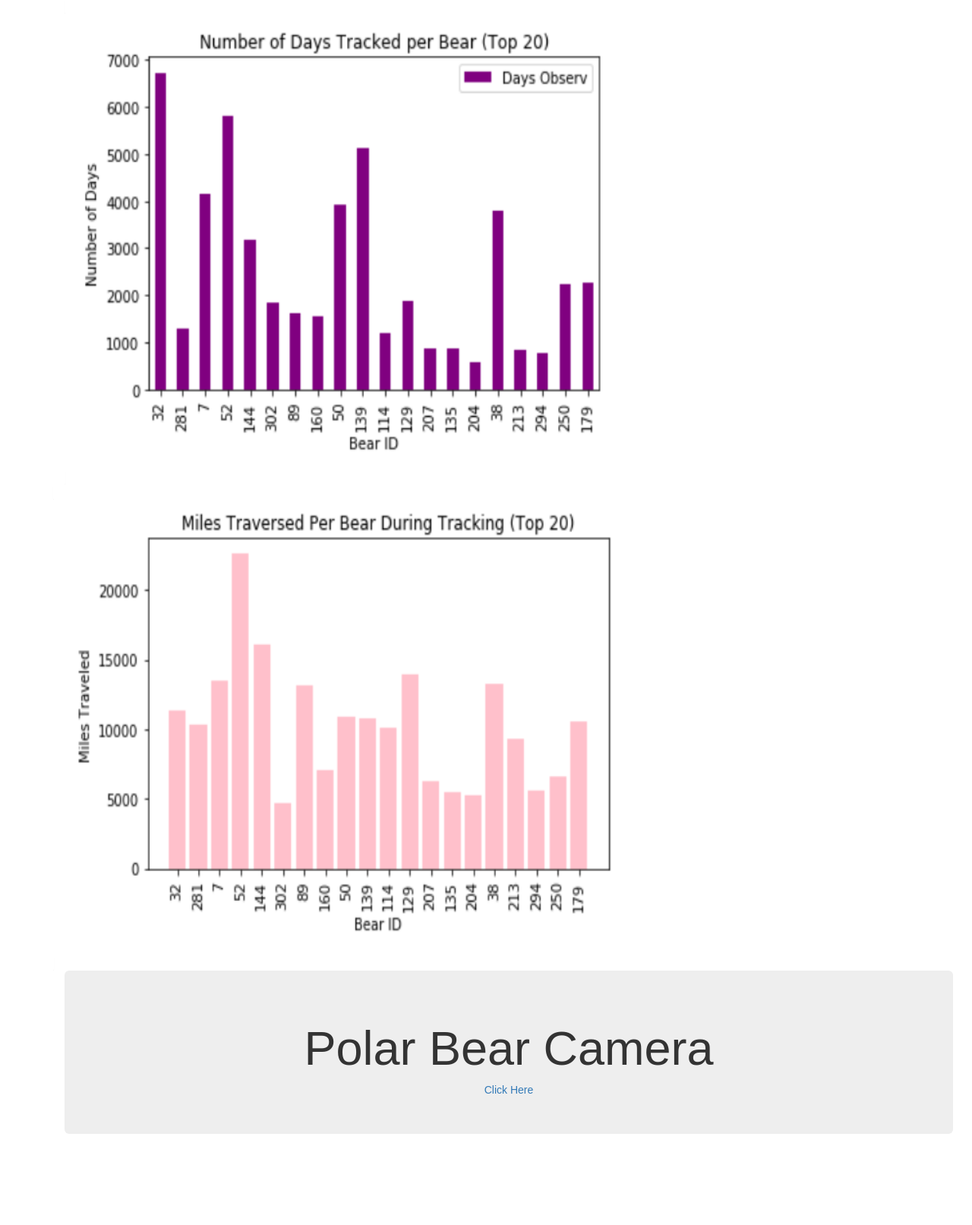
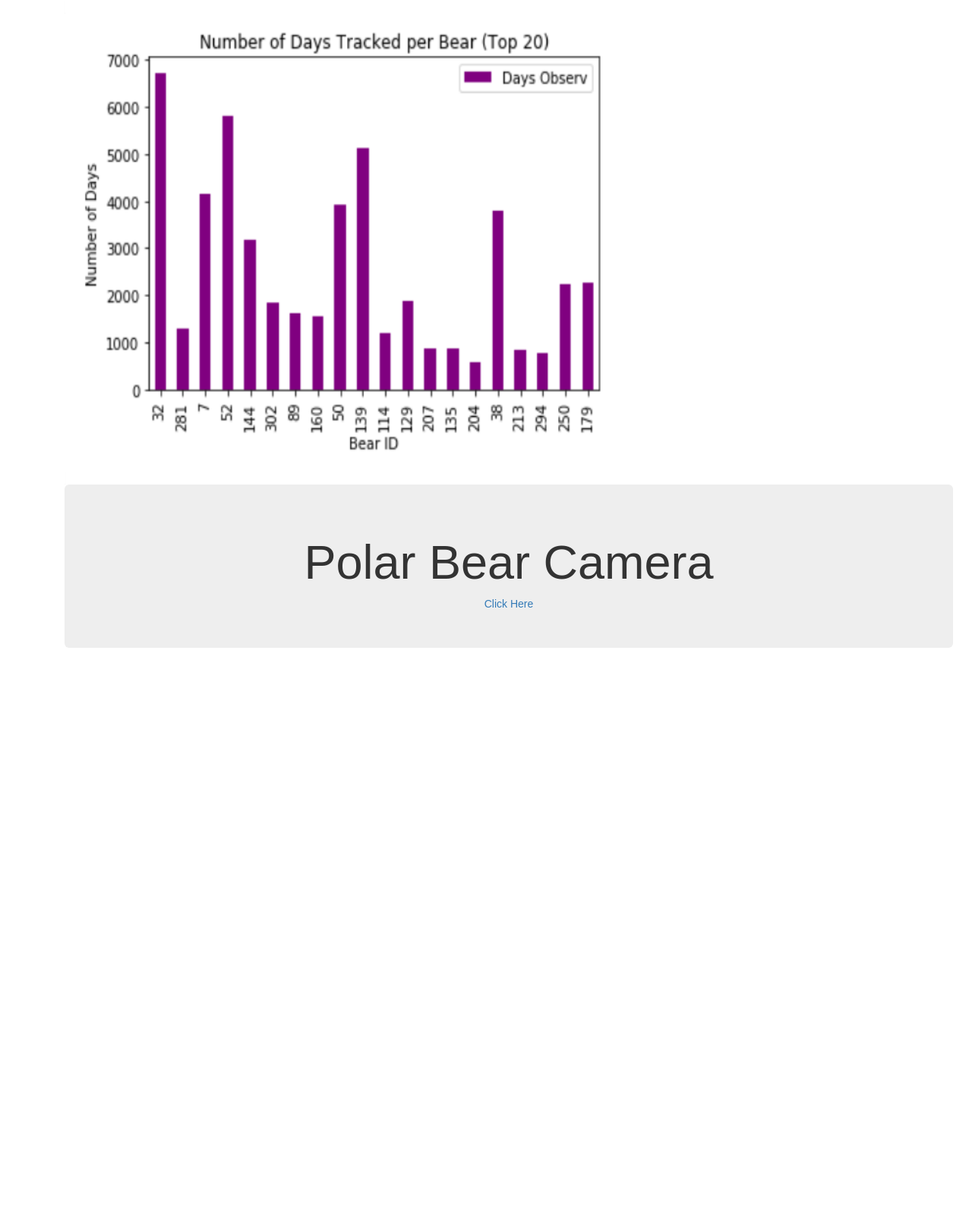
Before and after one commit to ChrisJtron/Polar_Bear_Habitat, a Flask app: page /moreData.html in a window 1280 px wide. Shown: the part 1319-2932 px from the top of the page at 76% size. After the commit the page ends 2172 px from the top, so only its background shows below. Run offline with Flask 2, Linux system fonts and the light colour scheme; some libraries are stand-ins or nearby versions.

Commit message:
removed broken images

```diff
--- a/moreData.html
+++ b/moreData.html
@@ -64,11 +64,11 @@
                         <a class = "panel">
                             <img src="Images/Days_tracked.PNG" class="img-responsive" alt="Top 20 Bears Days Tracked" style="width:800px;height:600px;"></a>
                         </div>
-                <div class="row" style="padding-bottom:30px;">
+                <!-- <div class="row" style="padding-bottom:30px;">
                     <div class="col-md-8 col-lg-8">
                         <a class = "panel">
                             <img src="static/distance.PNG" class="img-responsive" style="width:800px;height:600px;"></a>
-                        </div>
+                        </div> -->
                     <br>
                     <br>
 <div class="container">
--- a/templates/moreData.html
+++ b/templates/moreData.html
@@ -64,11 +64,11 @@
                         <a class = "panel">
                             <img src="static/days_tracked.PNG" class="img-responsive" alt="Top 20 Bears Days Tracked" style="width:800px;height:600px;"></a>
                         </div>
-                <div class="row" style="padding-bottom:30px;">
+                <!-- <div class="row" style="padding-bottom:30px;">
                     <div class="col-md-8 col-lg-8">
                         <a class = "panel">
                             <img src="Images/distance.png" class="img-responsive" style="width:800px;height:600px;"></a>
-                        </div>
+                        </div> -->
                     <br>
                     <br>
 <div class="container">
```
